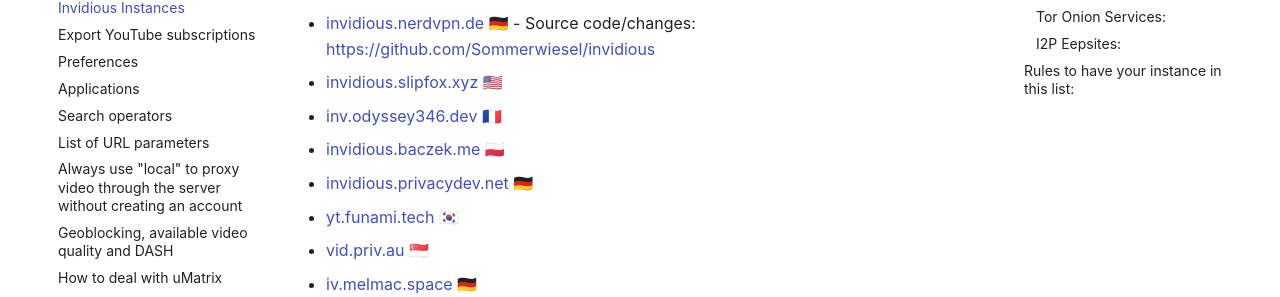
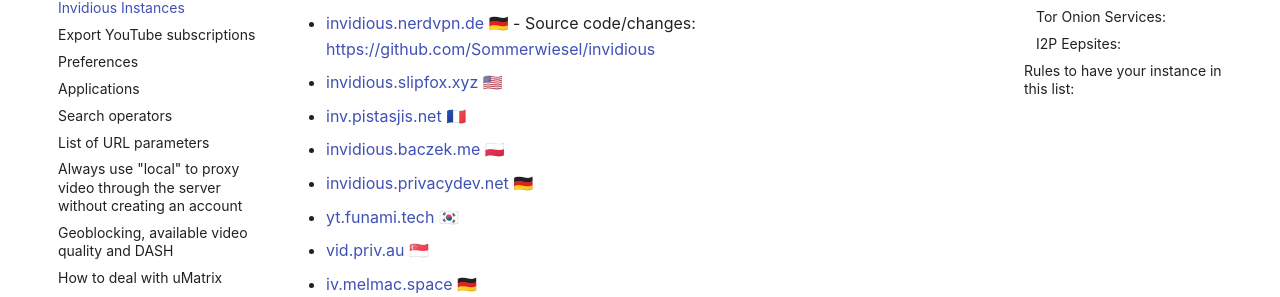
Before and after one commit to iv-org/documentation, an MkDocs documentation site: the page built from docs/instances.md, in a window 1280 px wide and 900 px high, scrolled down 684 px. Shown: the part 154-451 px from the top of the window. Built offline with MkDocs 1.6.1 and Material for MkDocs 9.7.7, drawn with Linux system fonts in a browser that asks for light colours; comment, search, counter and statistics services are not loaded.

Commit message:
Rename odyssey346.dev

```diff
--- a/docs/instances.md
+++ b/docs/instances.md
@@ -34,7 +34,7 @@
 
 * [invidious.slipfox.xyz](https://invidious.slipfox.xyz) 🇺🇸
 
-* [inv.odyssey346.dev](https://inv.odyssey346.dev) 🇫🇷
+* [inv.pistasjis.net](https://inv.pistasjis.net) 🇫🇷
 
 * [invidious.baczek.me](https://invidious.baczek.me) 🇵🇱
 
```
